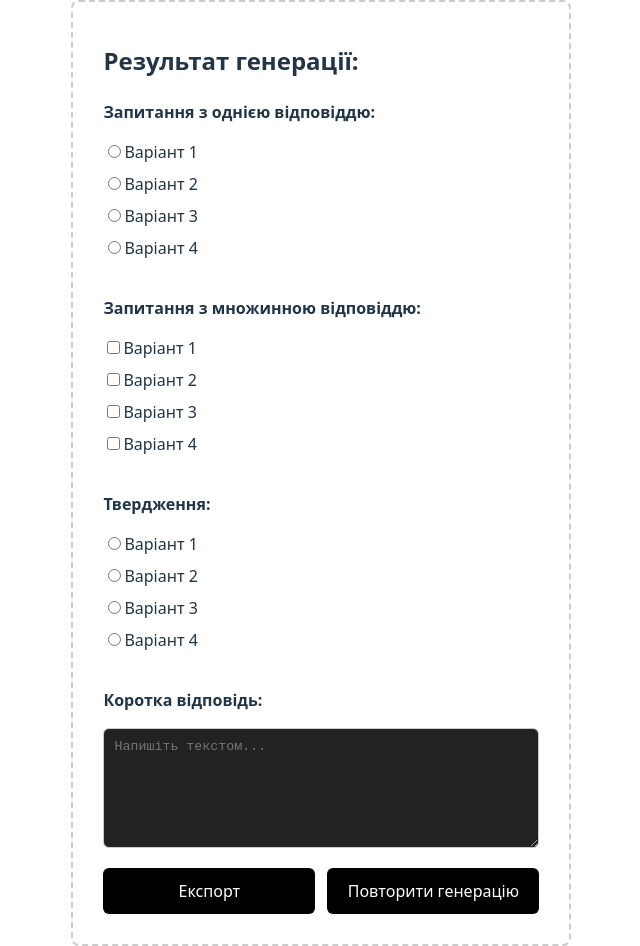
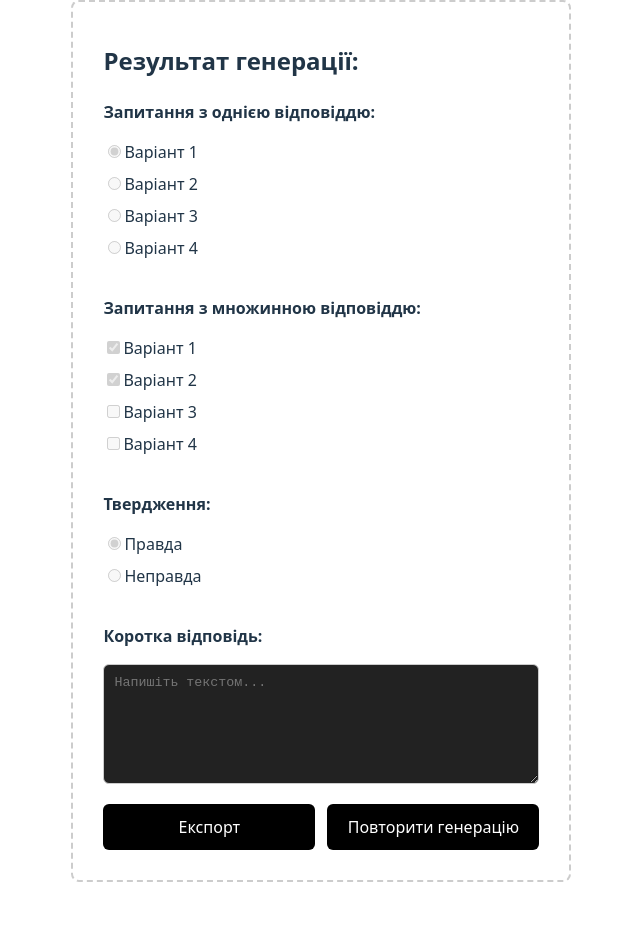
Before and after one commit to yuliiaantiuk/Questions_Generator, a React (Vite) app in the folder client/: page /result in a window 1280 px wide. Shown: the whole page, without its empty margins (293-933 px from the left). After the commit the page ends 882 px from the top, so only its background shows below. Built offline with nearby package versions, Linux system fonts and the light colour scheme.

Commit message:
Added basic export, changed progress bar color

```diff
--- a/client/package.json
+++ b/client/package.json
@@ -10,6 +10,7 @@
     "preview": "vite preview"
   },
   "dependencies": {
+    "jspdf": "^3.0.3",
     "react": "^19.1.1",
     "react-dom": "^19.1.1",
     "react-router-dom": "^7.8.1"
--- a/client/src/pages/ProgressPage.jsx
+++ b/client/src/pages/ProgressPage.jsx
@@ -96,14 +96,14 @@ const styles = {
   progressBar: {
     width: "100%",
     height: "20px",
-    background: "#ddd",
+    background: "#545353ff",
     borderRadius: "10px",
     overflow: "hidden",
     boxShadow: "inset 0 0 5px rgba(0,0,0,0.2)",
   },
   progressFill: {
     height: "100%",
-    background: "linear-gradient(90deg, #000000ff, #08000eff)",
+    background: "#ccc",
     transition: "width 0.3s ease-in-out",
   },
   progressText: {
--- a/client/src/pages/ResultPage.jsx
+++ b/client/src/pages/ResultPage.jsx
@@ -1,171 +1,3 @@
-// import React, { useState } from "react";
-// import { useNavigate } from "react-router-dom";
-
-// const ResultPage = () => {
-//   const [text, setText] = useState("");
-//   const navigate = useNavigate();
-
-
-//   const handleExport = (e) => {
-//     console.log("Експорт запитань розпочато!");
-//   };
-
-//   const handleRepeatGeneration = (e) => {
-//     navigate("/settings");
-//   };
-
-//   return (
-//     <div style={styles.contentWrapper}>
-//       <div style={styles.container}>
-//         <h1 style={styles.title}>Результат генерації:</h1>
-
-//         <h3 style={styles.text}>Запитання з однією відповіддю:</h3>
-//         <div style={styles.optionContainer}>
-//             <div>
-//                 <input type="radio" name="questionType" id="single-choice" />
-//                 <label htmlFor="single-choice">Варіант 1</label>
-//             </div>
-//             <div>
-//                 <input type="radio" name="questionType" id="multiple-choice" />
-//                 <label htmlFor="multiple-choice">Варіант 2</label>
-//             </div>
-//             <div>
-//                 <input type="radio" name="questionType" id="true-false" />
-//                 <label htmlFor="true-false">Варіант 3</label>
-//             </div>
-//             <div>
-//                 <input type="radio" name="questionType" id="short-answer" />
-//                 <label htmlFor="short-answer">Варіант 4</label>
-//             </div>
-//         </div>
-
-//         <h3 style={styles.text}>Запитання з множинною відповіддю:</h3>
-//         <div style={styles.optionContainer}>
-//             <div>
-//                 <input type="checkbox" name="questionType" id="single-choice" />
-//                 <label htmlFor="single-choice">Варіант 1</label>
-//             </div>
-//             <div>
-//                 <input type="checkbox" name="questionType" id="multiple-choice" />
-//                 <label htmlFor="multiple-choice">Варіант 2</label>
-//             </div>
-//             <div>
-//                 <input type="checkbox" name="questionType" id="true-false" />
-//                 <label htmlFor="true-false">Варіант 3</label>
-//             </div>
-//             <div>
-//                 <input type="checkbox" name="questionType" id="short-answer" />
-//                 <label htmlFor="short-answer">Варіант 4</label>
-//             </div>
-//         </div>
-
-//         <h3 style={styles.text}>Твердження:</h3>
-//         <div style={styles.optionContainer}>
-//             <div>
-//                 <input type="radio" name="questionType" id="single-choice" />
-//                 <label htmlFor="single-choice">Варіант 1</label>
-//             </div>
-//             <div>
-//                 <input type="radio" name="questionType" id="multiple-choice" />
-//                 <label htmlFor="multiple-choice">Варіант 2</label>
-//             </div>
-//             <div>
-//                 <input type="radio" name="questionType" id="true-false" />
-//                 <label htmlFor="true-false">Варіант 3</label>
-//             </div>
-//             <div>
-//                 <input type="radio" name="questionType" id="short-answer" />
-//                 <label htmlFor="short-answer">Варіант 4</label>
-//             </div>
-//         </div>
-
-//         <h3 style={styles.text}>Коротка відповідь:</h3>
-//         <textarea
-//             placeholder="Напишіть текстом..."
-//             value={text}
-//             onChange={(e) => setText(e.target.value)}
-//             style={styles.textarea}
-//         />
-
-//         <div className="buttons" style={styles.buttonContainer}>
-//           <button style={styles.button} onClick={handleExport}>Експорт</button>
-//           <button style={styles.button} onClick={handleRepeatGeneration}>Повторити генерацію</button>
-//         </div>
-//       </div>
-//     </div>
-//   );
-// };
-
-// const styles = {
-//   contentWrapper: {
-//     padding: "0",
-//     margin: "0",
-//     width: "96vw",
-//     boxSizing: "border-box",
-//     display: "flex",
-//     justifyContent: "center",
-//     alignItems: "center",
-//   },
-//   container: {
-//     boxSizing: "border-box",
-//     width: "500px",
-//     margin: "0 auto",
-//     minHeight: "400px",
-//     display: "flex",
-//     flexDirection: "column",
-//     justifyContent: "flex-start",
-//     alignItems: "flex-start",
-//     padding: "20px",
-//     border: "2px dashed #ccc",
-//     borderRadius: "8px",
-//     padding: "30px"
-//   },
-//   title: {
-//     marginBottom: "10px",
-//     fontSize: "24px",
-//     fontWeight: "bold",
-//   },
-//   text: {
-//     fontSize: "16px",
-//   },
-//   optionContainer: {
-//     display: "flex",
-//     flexDirection: "column",
-//     gap: "8px",
-//     marginBottom: "20px",
-//   },
-//   textarea: {
-//     boxSizing: "border-box",
-//     maxWidth: "100%",
-//     minWidth: "100%",
-//     minHeight: "120px",
-//     padding: "10px",
-//     borderRadius: "6px",
-//     border: "1px solid #ccc",
-//     marginBottom: "20px",
-//     background: "#222",
-//     color: "white",
-//   },
-//   buttonContainer: {
-//     display: "flex",
-//     flexDirection: "row",
-//     gap: "12px",
-//     width: "100%",
-//   },
-//   button: {
-//     width: "100%",
-//     background: "black",
-//     color: "white",
-//     padding: "12px 20px",
-//     border: "none",
-//     borderRadius: "6px",
-//     cursor: "pointer",
-//   },
-// };
-
-
-// export default ResultPage;
-
 import React, { useState } from "react";
 import { useNavigate } from "react-router-dom";
 
@@ -173,16 +5,86 @@ const ResultPage = () => {
   const [text, setText] = useState("");
   const [showExportModal, setShowExportModal] = useState(false);
   const [exportFormat, setExportFormat] = useState("pdf"); // початковий формат
+  const [includeAnswers, setIncludeAnswers] = useState(true);
+
   const navigate = useNavigate();
 
-  const handleExport = (format) => {
-    console.log(`Експорт запитань у формат ${format} розпочато!`);
-    // Тут можна додати логіку для генерації та завантаження файлу
-    setShowExportModal(false); // закриваємо модальне вікно після експорту
-  };
+const handleExport = (format) => {
+  const content = generateExportContent(); // формуємо текст
+  const blobOptions = { type: "text/plain;charset=utf-8" };
+
+  let blob;
+  let fileName = `questions.${format}`;
+
+  switch (format) {
+    case "txt":
+      blob = new Blob([content], blobOptions);
+      break;
+    case "doc":
+      blob = new Blob(
+        [`<html><body><pre>${content}</pre></body></html>`],
+        { type: "application/msword" }
+      );
+      break;
+    case "html":
+      blob = new Blob(
+        [`<html><body><h2>Результат генерації</h2><pre>${content}</pre></body></html>`],
+        { type: "text/html" }
+      );
+      break;
+    case "pdf":
+      // якщо pdf — використовуємо jsPDF
+      import("jspdf").then(({ jsPDF }) => {
+        const doc = new jsPDF();
+        const lines = doc.splitTextToSize(content, 180);
+        doc.text(lines, 10, 10);
+        doc.save("questions.pdf");
+      });
+      setShowExportModal(false);
+      return;
+    default:
+      blob = new Blob([content], blobOptions);
+  }
+
+  // створюємо посилання для завантаження
+  const url = URL.createObjectURL(blob);
+  const link = document.createElement("a");
+  link.href = url;
+  link.download = fileName;
+  link.click();
+  URL.revokeObjectURL(url);
+
+  setShowExportModal(false);
+};
 
   const handleRepeatGeneration = () => {
     navigate("/settings");
+  };
+
+  // Виправити форматування тексту для експорту
+
+  const generateExportContent = () => {
+    let content = "Результат генерації запитань:\n\n";
+
+    content += "=== Запитання з однією відповіддю ===\n";
+    content += includeAnswers
+      ? "✔ Варіант 1 (правильна відповідь)\nВаріант 2\nВаріант 3\nВаріант 4\n\n"
+      : "Варіант 1\nВаріант 2\nВаріант 3\nВаріант 4\n\n";
+
+    content += "=== Запитання з множинною відповіддю ===\n";
+    content += includeAnswers
+      ? "✔ Варіант 1 (правильна)\n✔ Варіант 2 (правильна)\nВаріант 3\nВаріант 4\n\n"
+      : "Варіант 1\nВаріант 2\nВаріант 3\nВаріант 4\n\n";
+
+    content += "=== Твердження ===\n";
+    content += includeAnswers
+      ? "✔ Правда (правильна відповідь)\nНеправда\n\n"
+      : "Правда\nНеправда\n\n";
+
+    content += "=== Коротка відповідь ===\n";
+    content += "Твоя відповідь: " + (text || "—") + "\n\n";
+
+    return content;
   };
 
   return (
@@ -193,19 +95,19 @@ const ResultPage = () => {
         <h3 style={styles.text}>Запитання з однією відповіддю:</h3>
         <div style={styles.optionContainer}>
           <div>
-            <input type="radio" name="singleChoice" id="single-choice" />
+            <input type="radio" name="singleChoice" disabled checked/>
             <label htmlFor="single-choice">Варіант 1</label>
           </div>
           <div>
-            <input type="radio" name="singleChoice" id="multiple-choice" />
+            <input type="radio" name="singleChoice" disabled />
             <label htmlFor="multiple-choice">Варіант 2</label>
           </div>
           <div>
-            <input type="radio" name="singleChoice" id="true-false" />
+            <input type="radio" name="singleChoice" disabled />
             <label htmlFor="true-false">Варіант 3</label>
           </div>
           <div>
-            <input type="radio" name="singleChoice" id="short-answer" />
+            <input type="radio" name="singleChoice" disabled />
             <label htmlFor="short-answer">Варіант 4</label>
           </div>
         </div>
@@ -213,19 +115,19 @@ const ResultPage = () => {
         <h3 style={styles.text}>Запитання з множинною відповіддю:</h3>
         <div style={styles.optionContainer}>
           <div>
-            <input type="checkbox" name="multiChoice1" id="single-choice-multi" />
+            <input type="checkbox" name="multiChoice1" disabled checked/>
             <label htmlFor="single-choice-multi">Варіант 1</label>
           </div>
           <div>
-            <input type="checkbox" name="multiChoice2" id="multiple-choice-multi" />
+            <input type="checkbox" name="multiChoice2" disabled checked/>
             <label htmlFor="multiple-choice-multi">Варіант 2</label>
           </div>
           <div>
-            <input type="checkbox" name="multiChoice3" id="true-false-multi" />
+            <input type="checkbox" name="multiChoice3" disabled/>
             <label htmlFor="true-false-multi">Варіант 3</label>
           </div>
           <div>
-            <input type="checkbox" name="multiChoice4" id="short-answer-multi" />
+            <input type="checkbox" name="multiChoice4" disabled/>
             <label htmlFor="short-answer-multi">Варіант 4</label>
           </div>
         </div>
@@ -233,20 +135,12 @@ const ResultPage = () => {
         <h3 style={styles.text}>Твердження:</h3>
         <div style={styles.optionContainer}>
           <div>
-            <input type="radio" name="statements" id="statement1" />
-            <label htmlFor="statement1">Варіант 1</label>
+            <input type="radio" name="statements" disabled checked/>
+            <label htmlFor="statement1">Правда</label>
           </div>
           <div>
-            <input type="radio" name="statements" id="statement2" />
-            <label htmlFor="statement2">Варіант 2</label>
-          </div>
-          <div>
-            <input type="radio" name="statements" id="statement3" />
-            <label htmlFor="statement3">Варіант 3</label>
-          </div>
-          <div>
-            <input type="radio" name="statements" id="statement4" />
-            <label htmlFor="statement4">Варіант 4</label>
+            <input type="radio" name="statements" id="statement2" disabled/>
+            <label htmlFor="statement2">Неправда</label>
           </div>
         </div>
 
@@ -256,6 +150,7 @@ const ResultPage = () => {
           value={text}
           onChange={(e) => setText(e.target.value)}
           style={styles.textarea}
+          disabled
         />
 
         <div className="buttons" style={styles.buttonContainer}>
@@ -301,6 +196,14 @@ const ResultPage = () => {
                   checked={exportFormat === "html"}
                   onChange={(e) => setExportFormat(e.target.value)}
                 /> HTML
+              </label>
+              <label>
+                <input
+                  type="checkbox"
+                  value="html"
+                  checked
+                  onChange={(e) => setIncludeAnswers(e.target.checked)}
+                /> Показувати правильні відповіді
               </label>
             </div>
             <div style={{ display: "flex", gap: "10px", marginTop: "20px" }}>
```
